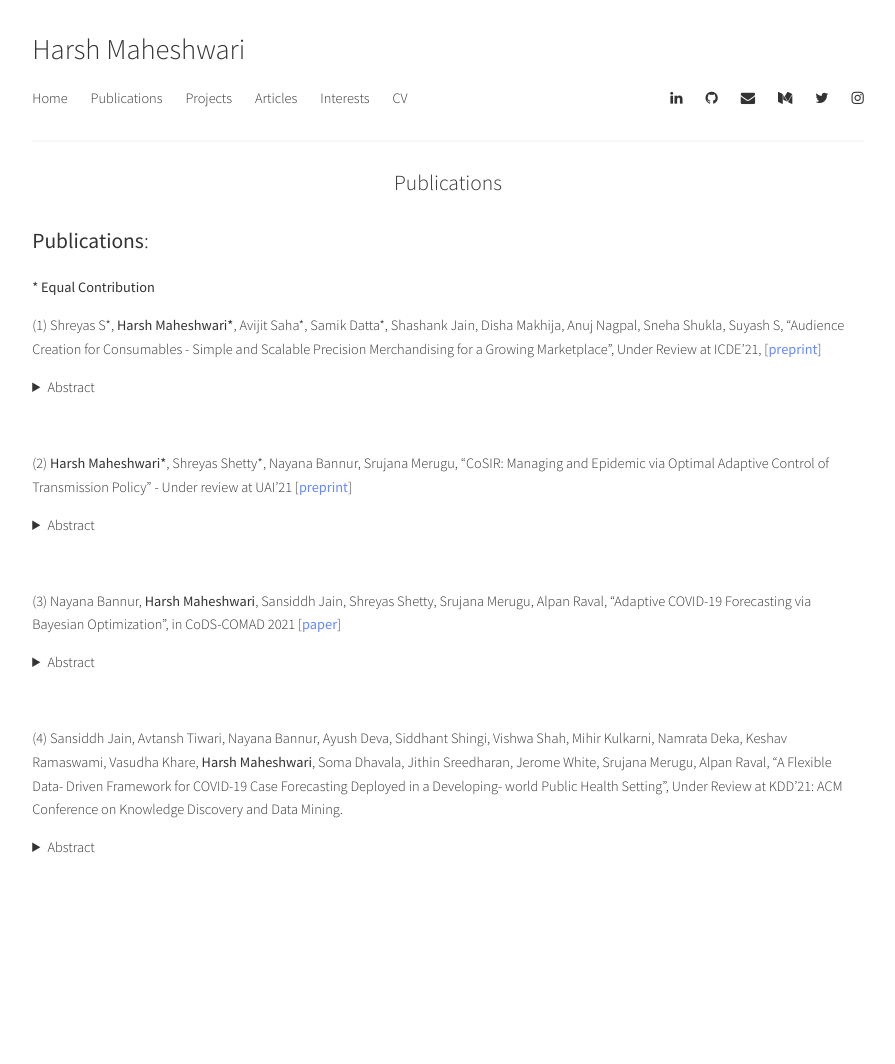
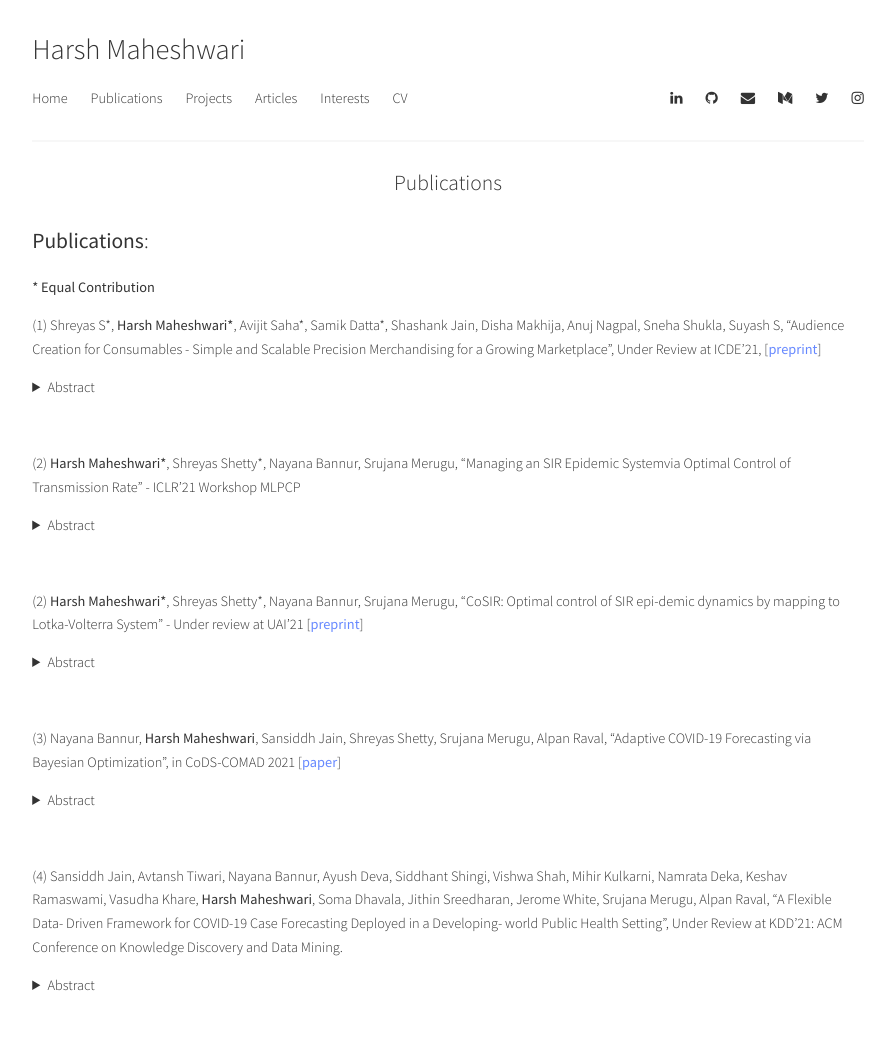
Before and after one commit to harshm121/portfolio-old, a Jekyll site: the page built from Publications/index.md, in a window 1280 px wide. Shown: the whole page, without its empty margins (192-1087 px from the left). Built offline with Jekyll 4.4.1, drawn with Linux system fonts in a browser that asks for light colours; a style sheet for code colours, icons or effects is not loaded; before the commit the page ends 926 px from its top, so only the background shows below that.

Commit message:
Update index.md

```diff
--- a/Publications/index.md
+++ b/Publications/index.md
@@ -29,7 +29,19 @@
 </details>
 <br>
 
-(2) **Harsh Maheshwari\***, Shreyas Shetty\*, Nayana Bannur, Srujana Merugu, "CoSIR: Managing and Epidemic via Optimal Adaptive Control of Transmission Policy" -   Under review at UAI'21 \[[preprint](https://www.medrxiv.org/content/10.1101/2020.11.10.20211995v2.full.pdf+html)\]
+(2) **Harsh Maheshwari\***, Shreyas Shetty\*, Nayana Bannur, Srujana Merugu, "Managing an SIR Epidemic Systemvia Optimal Control of Transmission Rate" - ICLR'21 Workshop MLPCP
+<details><summary>Abstract</summary>
+<div>
+<p style="background-color:#ffffcc;">
+<i>Shaping an epidemic with adaptive contact restriction policies has been the holy grail during the COVID-19 pandemic. In this paper, we explore the problem of determining the optimal control policy for transmission rate assuming SIR dynamics. We first demonstrate that the SIR model with infectious patients and susceptible contacts (i.e., product of transmission rate and susceptible population) interpreted as predators and prey respectively maps to a Lotka-Volterra (LV) predator-prey model. The modified SIR system (LVSIR) has a stable equilibrium point, an “energy” conservation property, and exhibits bounded cyclic behaviour similar to an LV system. We exploit this mapping using a control-Lyapunov approach to design a novel, practical control policy (CoSIR) that nudges the SIR model to the desired equilibrium. Empirical comparison with periodic lockdowns on simulated and real COVID-19 data demonstrates the efficacy and adaptability of our approach.
+</i>
+</p>
+</div>
+</details>
+<br>
+
+
+(2) **Harsh Maheshwari\***, Shreyas Shetty\*, Nayana Bannur, Srujana Merugu, "CoSIR: Optimal control of SIR epi-demic dynamics by mapping to Lotka-Volterra System" -  Under review at UAI'21 \[[preprint](https://www.medrxiv.org/content/10.1101/2020.11.10.20211995v2.full.pdf+html)\]
 <details><summary>Abstract</summary>
 <div>
 <p style="background-color:#ffffcc;">
```
